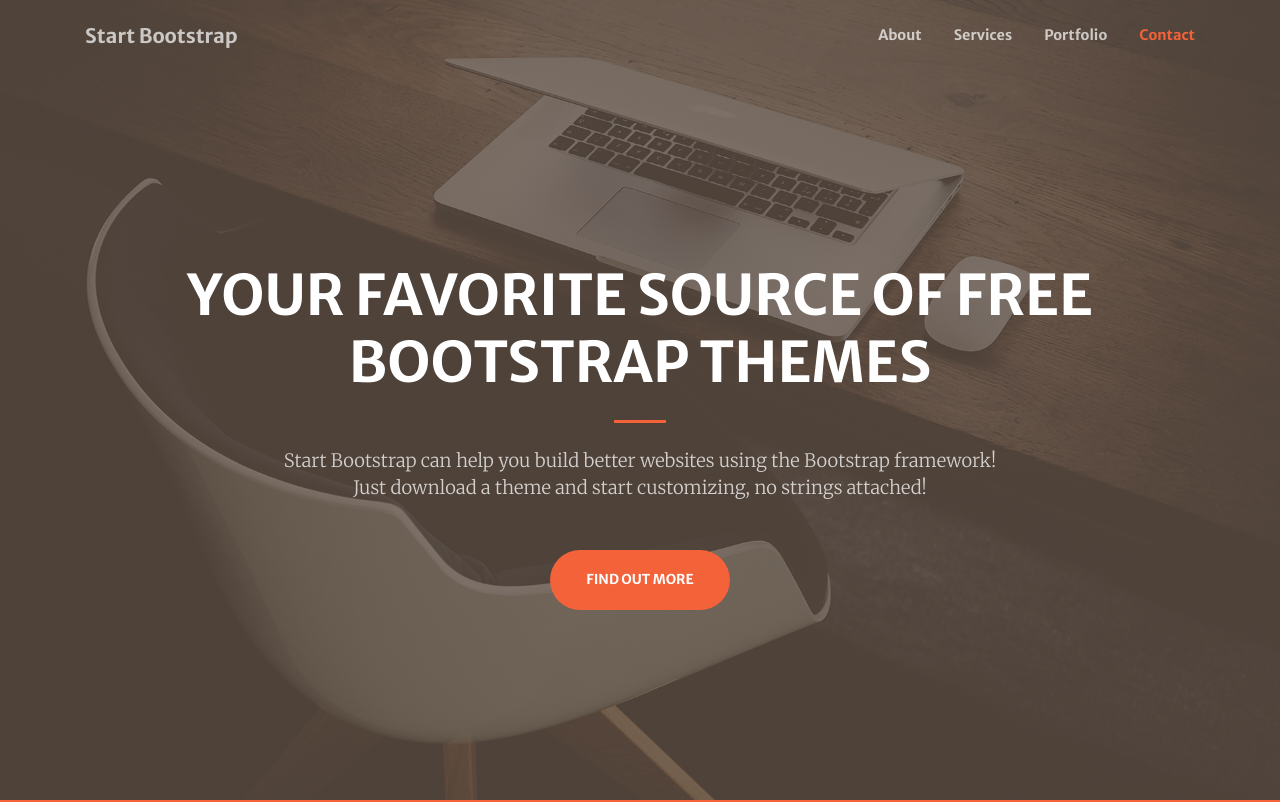
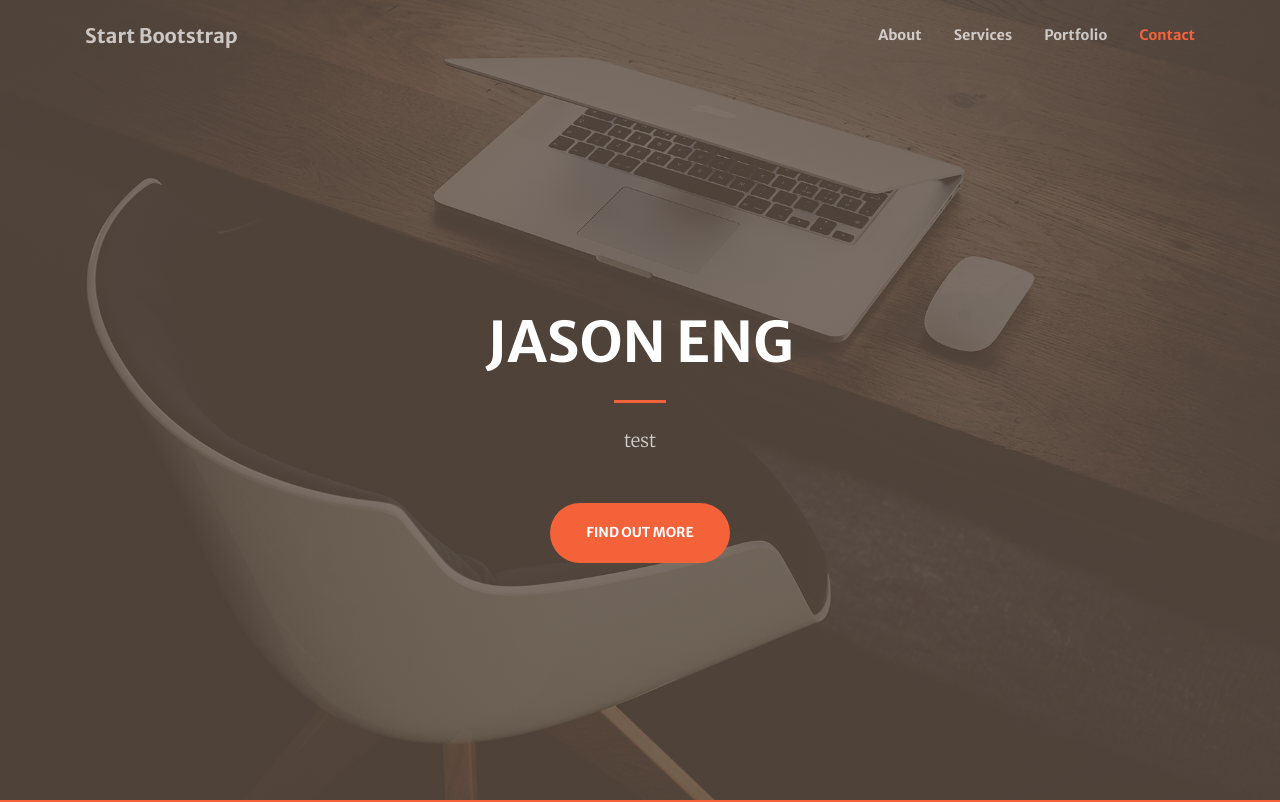
Before and after one commit to engjasonp/jasonenginc.ml, a website with bundled scripts: page index.html in a window 1280 px wide. Shown: the top 802 px of the page. Built offline with nearby package versions, Linux system fonts and the light colour scheme.

Commit message:
added test text and name

```diff
--- a/index.html
+++ b/index.html
@@ -58,11 +58,11 @@
     <div class="container h-100">
       <div class="row h-100 align-items-center justify-content-center text-center">
         <div class="col-lg-10 align-self-end">
-          <h1 class="text-uppercase text-white font-weight-bold">Your Favorite Source of Free Bootstrap Themes</h1>
+          <h1 class="text-uppercase text-white font-weight-bold">JASON ENG</h1>
           <hr class="divider my-4">
         </div>
         <div class="col-lg-8 align-self-baseline">
-          <p class="text-white-75 font-weight-light mb-5">Start Bootstrap can help you build better websites using the Bootstrap framework! Just download a theme and start customizing, no strings attached!</p>
+          <p class="text-white-75 font-weight-light mb-5">test</p>
           <a class="btn btn-primary btn-xl js-scroll-trigger" href="#about">Find Out More</a>
         </div>
       </div>
```
